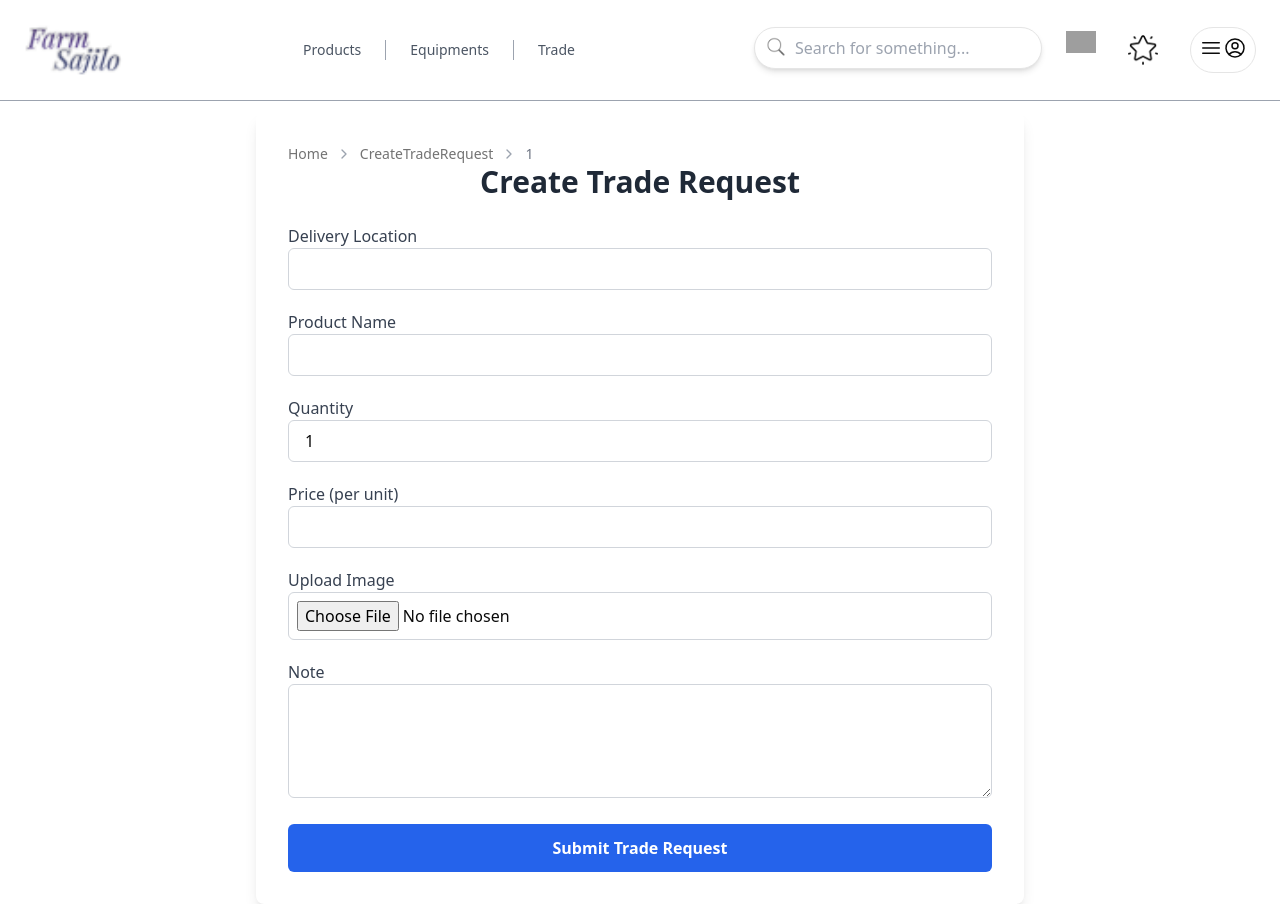
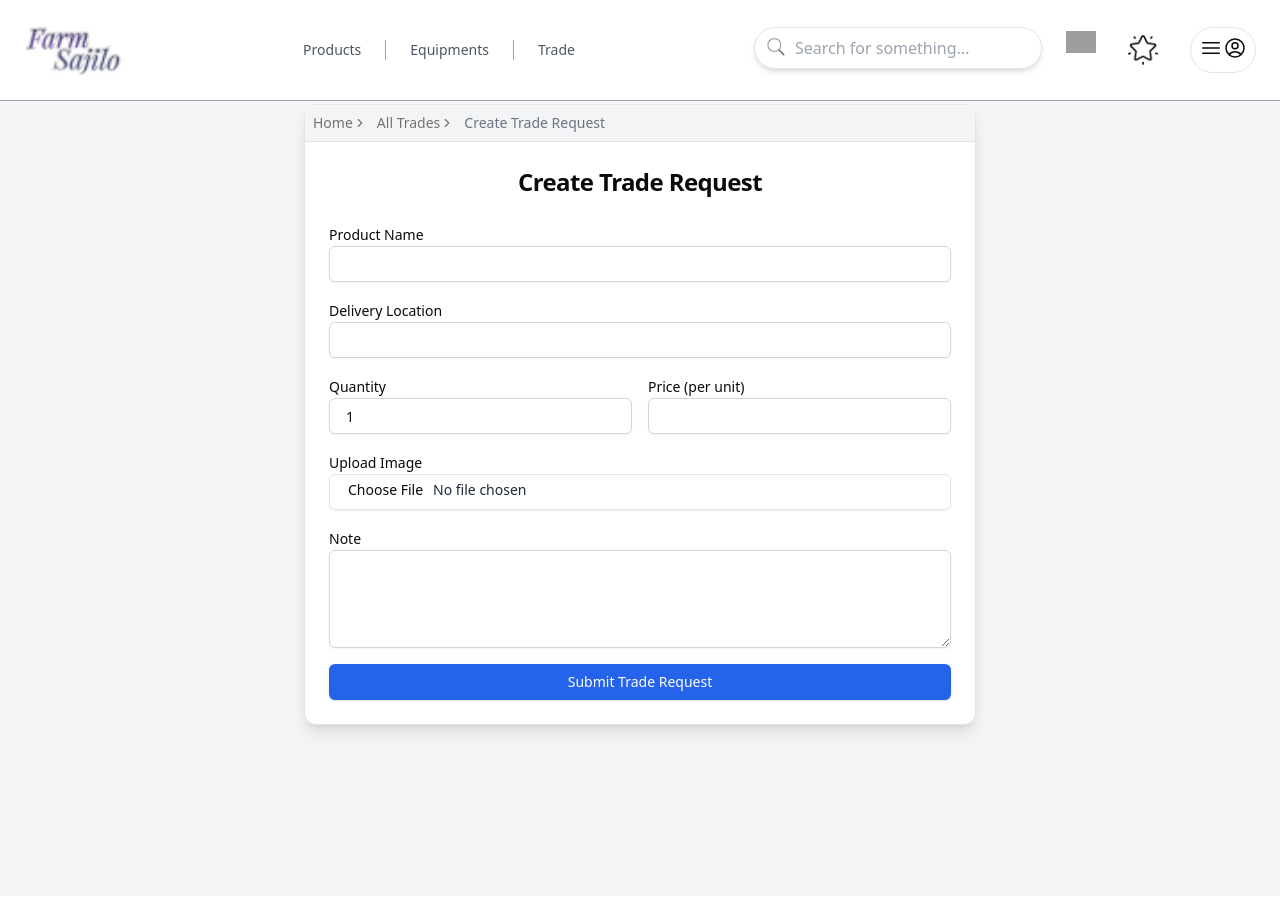
Before and after one commit to anish1A1/Final-Year-Project, a Next.js app in the folder frontend/: page /CreateTradeRequest/1 in a window 1280 px wide. Built offline with nearby package versions, Linux system fonts and the light colour scheme; grey boxes are pictures that could not be loaded.

Commit message:
updated the UI of these pages

```diff
--- a/frontend/app/(trades)/CreateTradeRequest/[id]/page.jsx
+++ b/frontend/app/(trades)/CreateTradeRequest/[id]/page.jsx
@@ -4,7 +4,12 @@
 import { ProductContext } from "../../../../utils/prod";
 import { ClipLoader } from "react-spinners";
 import { toast } from "sonner";
-import BreadCrumbs from "@/Impcomponent/BreadCrumbs";
+import { Button } from "@/components/ui/button";
+import { Input } from "@/components/ui/input";
+import { Textarea } from "@/components/ui/textarea";
+import CustomBreadCrumb from "@/Impcomponent/CustomBreadCrumb";
+import { Label } from "@/components/ui/label";
+import { Card, CardContent, CardHeader, CardTitle } from "@/components/ui/card";
 
 const CreateTradeRequestPage = () => {
     const { id } = useParams();
@@ -46,11 +51,14 @@
                 router.push("/allTrades"); // Redirect after success
             }, 2000);
         } catch (error) {
-
+            const errorNotes = error.note && error.note[0];
+            if (errorNotes) {
+                toast.error(errorNotes);
+                return;
+            }
             if (error.response && error.response.data) {
-                console.log("Backend error response data:", error.response.data);
                 toast.error(error.response.data || error.response.data[0]);
-            console.log("Backend error response status:", error.response.status);
+                console.log("Backend error response status:", error.response.status);
                 setFormError(error.response.data[0]); // Assuming error is an array with the first element as error message
             } else {
                 setFormError(error || "Error creating trade request.");
@@ -60,23 +68,45 @@
         }
     };
 
+    const routesLocations = [
+        {href: "/", label: "Home"},
+        {href: "/allTrades", label: "All Trades"},
+        { label: "Create Trade Request"},
+
+    ];
+
     return (
-        <div className="max-w-3xl mx-auto mt-28 p-8 bg-white rounded-lg shadow-lg">
-            <BreadCrumbs />
-            <h1 className="text-3xl font-bold mb-6 text-center text-gray-800">
-                Create Trade Request
-            </h1>
+        <div className="min-h-screen mt-24 bg-gray-100">
+            <div className="flex justify-center items-center">
+                <Card className="w-full max-w-2xl shadow-lg rounded-xl bg-white mt-2 ">
+                    <div className=" p-2 border-b bg-gray-100 ">
+                        <CustomBreadCrumb items={routesLocations}/>
+                    </div>
 
-            {/* Success & Error Messages */}
-            {formError && <p className="text-red-500 text-center mb-4">{formError}</p>}
-            {successMessage && <p className="text-green-500 text-center mb-4">{successMessage}</p>}
+                    <CardHeader>
+                        <CardTitle className="text-2xl font-bold text-center">Create Trade Request</CardTitle>
+                    </CardHeader>
 
+            <CardContent>
 
-                <form onSubmit={handleSubmit} className="space-y-5">
+                <form onSubmit={handleSubmit} className="grid gap-4">
+
+                    {/* Product Name */}
+                    <div>
+                        <Label >Product Name</Label>
+                        <Input
+                            type="text"
+                            name="product_name"
+                            value={formData.product_name}
+                            onChange={handleChange}
+                            className="w-full px-4 py-2 border border-gray-300 rounded-md focus:ring-2 focus:ring-blue-500 focus:outline-none"
+                            required
+                        />
+                    </div>
                     {/* Delivery Location */}
                     <div>
-                        <label className="block text-gray-700 font-medium">Delivery Location</label>
-                        <input
+                        <Label >Delivery Location</Label>
+                        <Input
                             type="text"
                             name="delivery_location"
                             value={formData.delivery_location}
@@ -86,23 +116,12 @@
                         />
                     </div>
 
-                    {/* Product Name */}
-                    <div>
-                        <label className="block text-gray-700 font-medium">Product Name</label>
-                        <input
-                            type="text"
-                            name="product_name"
-                            value={formData.product_name}
-                            onChange={handleChange}
-                            className="w-full px-4 py-2 border border-gray-300 rounded-md focus:ring-2 focus:ring-blue-500 focus:outline-none"
-                            required
-                        />
-                    </div>
+                    <div className="grid grid-cols-2 gap-4">
 
                     {/* Quantity */}
                     <div>
-                        <label className="block text-gray-700 font-medium">Quantity</label>
-                        <input
+                        <Label >Quantity</Label>
+                        <Input
                             type="number"
                             name="quantity"
                             value={formData.quantity}
@@ -115,49 +134,59 @@
 
                     {/* Price */}
                     <div>
-                        <label className="block text-gray-700 font-medium">Price (per unit)</label>
-                        <input
+                        <Label >Price (per unit)</Label>
+                        <Input
                             type="number"
                             name="price"
                             value={formData.price}
+                            min="1"
                             onChange={handleChange}
                             className="w-full px-4 py-2 border border-gray-300 rounded-md focus:ring-2 focus:ring-blue-500 focus:outline-none"
                             required
                         />
                     </div>
 
+                    </div>
+
                     {/* Upload Image */}
                     <div>
-                        <label className="block text-gray-700 font-medium">Upload Image</label>
-                        <input
+                        <Label htmlFor="image" className="">Upload Image</Label>
+                        <Input
                             type="file"
                             name="image"
                             onChange={handleImageChange}
                             accept="image/png, image/jpeg"
-                            className="w-full border border-gray-300 rounded-md p-2"
+                            className=" text-slate-800 hover:border-gray-500"
                         />
                     </div>
 
                     {/* Note */}
                     <div>
-                        <label className="block text-gray-700 font-medium">Note</label>
-                        <textarea
+                        <Label >Note</Label>
+                        <Textarea
                             name="note"
                             value={formData.note}
                             onChange={handleChange}
                             rows="4"
                             className="w-full px-4 py-2 border border-gray-300 rounded-md focus:ring-2 focus:ring-blue-500 focus:outline-none"
-                        ></textarea>
+                        ></Textarea>
                     </div>
 
                     {/* Submit Button */}
-                    <button
+                    <Button
                         type="submit"
-                        className="w-full bg-blue-600 hover:bg-blue-700 text-white font-bold py-3 px-4 rounded-md transition duration-300"
+                        className="w-full bg-blue-600 hover:bg-blue-700 text-white  py-3 px-4 rounded-md transition duration-300"
                     >
                         Submit Trade Request
-                    </button>
+                    </Button>
                 </form>
+            </CardContent>
+                </Card>
+            </div>
+
+
+
+
 
         </div>
     );
--- a/frontend/app/components/Navbar/Navbar.jsx
+++ b/frontend/app/components/Navbar/Navbar.jsx
@@ -7,6 +7,7 @@
 import SearchBar from './SearchBar';
 import FavoriteIcon from './FavoriteIcon';
 import CartNav from './CartNav';
+
 
 
 const Navbar = () => {
--- a/frontend/app/layout.tsx
+++ b/frontend/app/layout.tsx
@@ -46,7 +46,7 @@
 
 
               <Navbar />
-                  <main className="flex-grow">
+                  <main className="flex-grow ">
                   <Toaster position="top-center" />
             {children}
 
--- a/frontend/package.json
+++ b/frontend/package.json
@@ -14,6 +14,7 @@
     "@radix-ui/react-checkbox": "^1.1.4",
     "@radix-ui/react-dialog": "^1.1.6",
     "@radix-ui/react-label": "^2.1.2",
+    "@radix-ui/react-navigation-menu": "^1.2.5",
     "@radix-ui/react-popover": "^1.1.6",
     "@radix-ui/react-radio-group": "^1.2.3",
     "@radix-ui/react-select": "^2.1.6",
```
Also changed, not shown: frontend/app/components/Navbar/UserNav.tsx (+17 -0 lines), frontend/components/ui/navigation-menu.tsx (added, +128 -0 lines), 2 other files (tests, documents, lock files or other folders).
